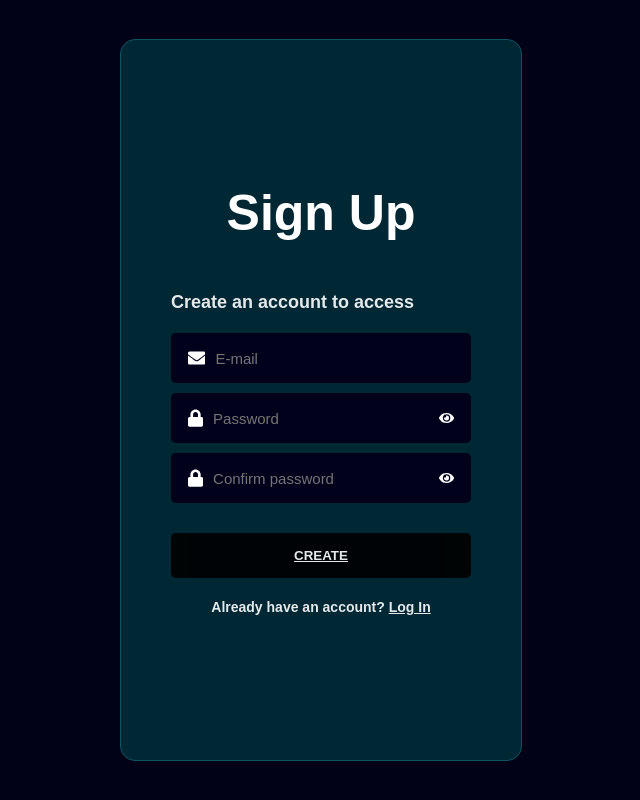
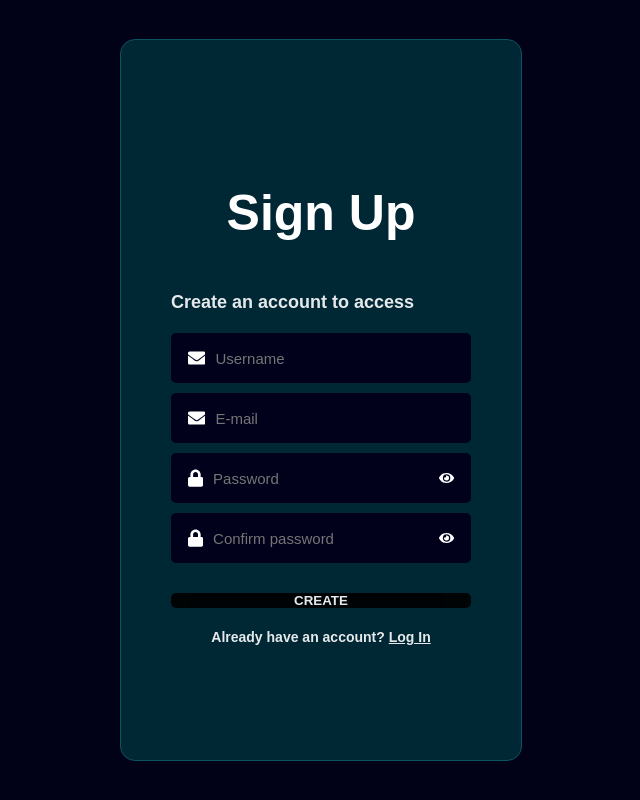
Before and after one commit to FabioFSS/Movie-Shelf, a React (Create React App) app in the folder movie_shelf_front/: page /signup in a window 1280 px wide. Shown: the whole page, without its empty margins (319-959 px from the left). Built offline with nearby package versions, Linux system fonts and the light colour scheme; no server answers.

Commit message:
initial login and registration commit

```diff
--- a/movie_shelf_front/src/pages/LogIn/index.js
+++ b/movie_shelf_front/src/pages/LogIn/index.js
@@ -1,10 +1,12 @@
 import React, { useState, useEffect, useContext } from "react";
+import { useNavigate } from "react-router-dom";
 import styles from "./styles.module.css";
 import { FaEnvelope, FaLock, FaEye, FaEyeSlash } from "react-icons/fa";
-
+import axios from "axios";
 import { NavContext } from "../../contexts/navbar";
 
 export default function Scroll() {
+    const navigate = useNavigate();
     const { isVisible } = useContext(NavContext);
     const [nav, setNav] = useState(true);
 
@@ -16,7 +18,7 @@ export default function Scroll() {
     }, []);
 
     const [typePassword, setTypePassword] = useState("password");
-    const [email, setEmail] = useState("");
+    const [username, setUsername] = useState("");
     const [password, setPasword] = useState("");
 
     const changeTypePassword = () => {
@@ -43,15 +45,16 @@ export default function Scroll() {
                         <FaEnvelope />
                         <input
                             className={styles.input}
-                            type="email"
-                            placeholder="E-mail"
-                            value={email}
-                            onChange={(e) => setEmail(e.target.value)}
+                            type="username"
+                            placeholder="Username"
+                            value={username}
+                            onChange={(e) => setUsername(e.target.value)}
                         />
                     </div>
                     <div className={styles.inputContent}>
                         <FaLock />
                         <input
+                            name="password_input"
                             className={styles.input}
                             type={typePassword}
                             placeholder="Password"
@@ -72,9 +75,24 @@ export default function Scroll() {
                     </span>
                     <button
                         className={styles.buttonLogin}
-                        disabled={!email || !password}
+                        disabled={!username || !password}
+                        onClick={() => {
+                            const res = axios
+                                .post("http://localhost:8000/login/", {
+                                    username: username,
+                                    password: password,
+                                })
+                                .then((res) => {
+                                    console.log(res.data)
+                                    if (res.data[0] == "success") {
+                                        navigate("/");
+                                        isVisible('visible')
+                                        setNav(true);
+                                    }
+                                });
+                        }}
                     >
-                        <a href="http://localhost:3000">LOGAR</a>
+                        <p>LOGAR</p>
                     </button>
 
                     <div className={styles.containerRegister}>
--- a/movie_shelf_front/src/pages/SignUp/index.js
+++ b/movie_shelf_front/src/pages/SignUp/index.js
@@ -1,12 +1,14 @@
 import React, { useState, useContext, useEffect } from "react";
 import styles from "./styles.module.css";
-
 import { FaEnvelope, FaLock, FaEye, FaEyeSlash } from "react-icons/fa";
-
 import { NavContext } from "../../contexts/navbar";
+import { useNavigate } from "react-router-dom";
+import axios from "axios";
 
 export default function Scroll() {
+    const navigate = useNavigate();
     const [typePassword, setTypePassword] = useState("password");
+    const [username, setUsername] = useState();
     const [email, setEmail] = useState();
     const [password, setPasword] = useState();
     const [confirmPassword, setConfirmPassword] = useState();
@@ -41,6 +43,16 @@ export default function Scroll() {
                     <span className={styles.info_signup}>
                         Create an account to access
                     </span>
+                    <div className={styles.input_content}>
+                        <FaEnvelope />
+                        <input
+                            className={styles.input}
+                            type="username"
+                            placeholder="Username"
+                            value={username}
+                            onChange={(e) => setUsername(e.target.value)}
+                        />
+                    </div>
                     <div className={styles.input_content}>
                         <FaEnvelope />
                         <input
@@ -84,8 +96,23 @@ export default function Scroll() {
                     <button
                         className={styles.button_sign_up}
                         disabled={!email || !password}
+                        onClick={() => {
+                            if (password == confirmPassword) {
+                                axios.post("http://localhost:8000/register/", {
+                                    username: username,
+                                    password: password,
+                                    email: email,
+                                }).then(
+                                    (res) => {
+                                        if (res.data[0] == 'success'){
+                                            navigate('/login')
+                                        }
+                                    }
+                                );
+                            }
+                        }}
                     >
-                        <a href="http://localhost:3000">CREATE</a>
+                        <p>CREATE</p>
                     </button>
                     <div>
                         <span className={styles.span}>
```
Also changed, not shown: 2 other files (tests, documents, lock files or other folders).
